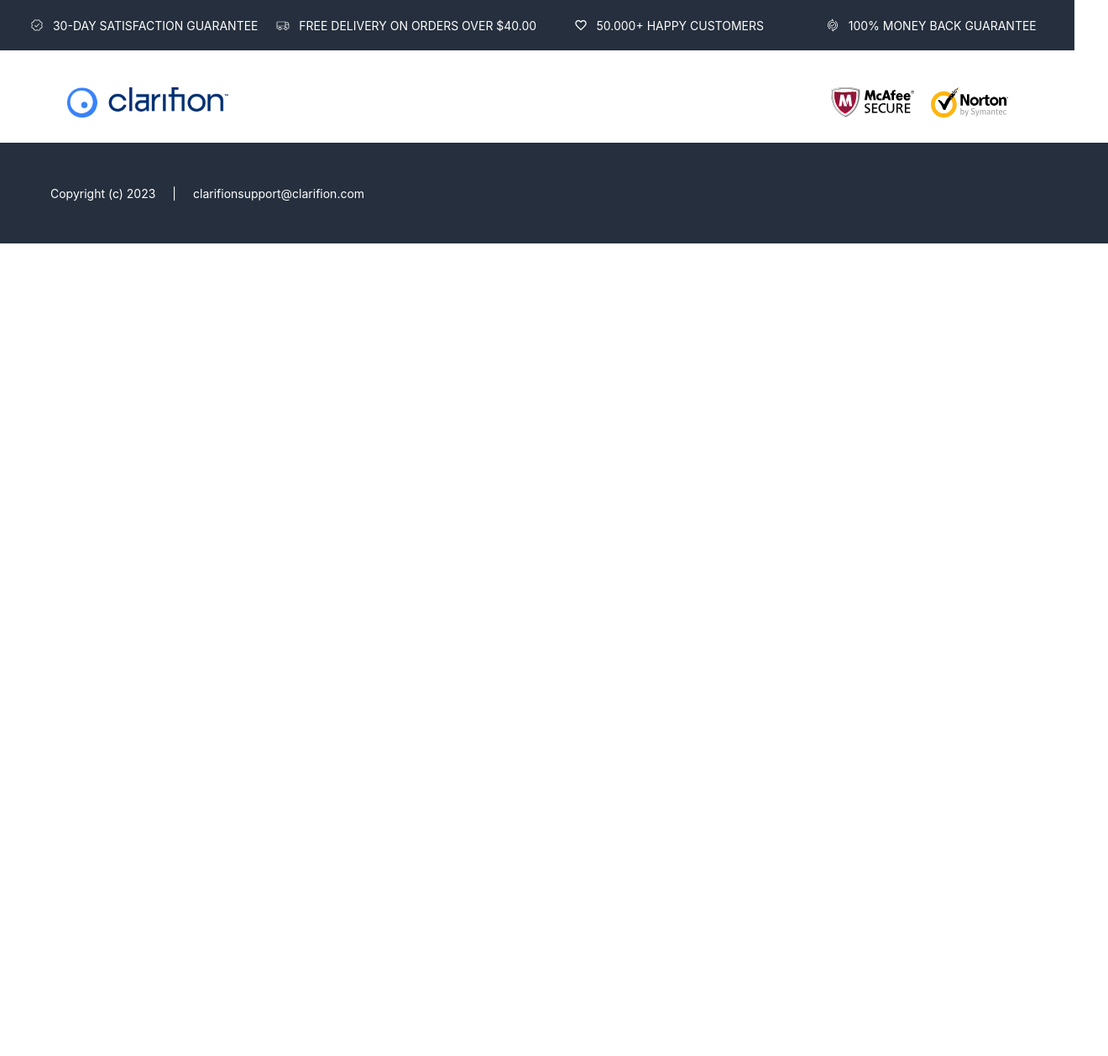
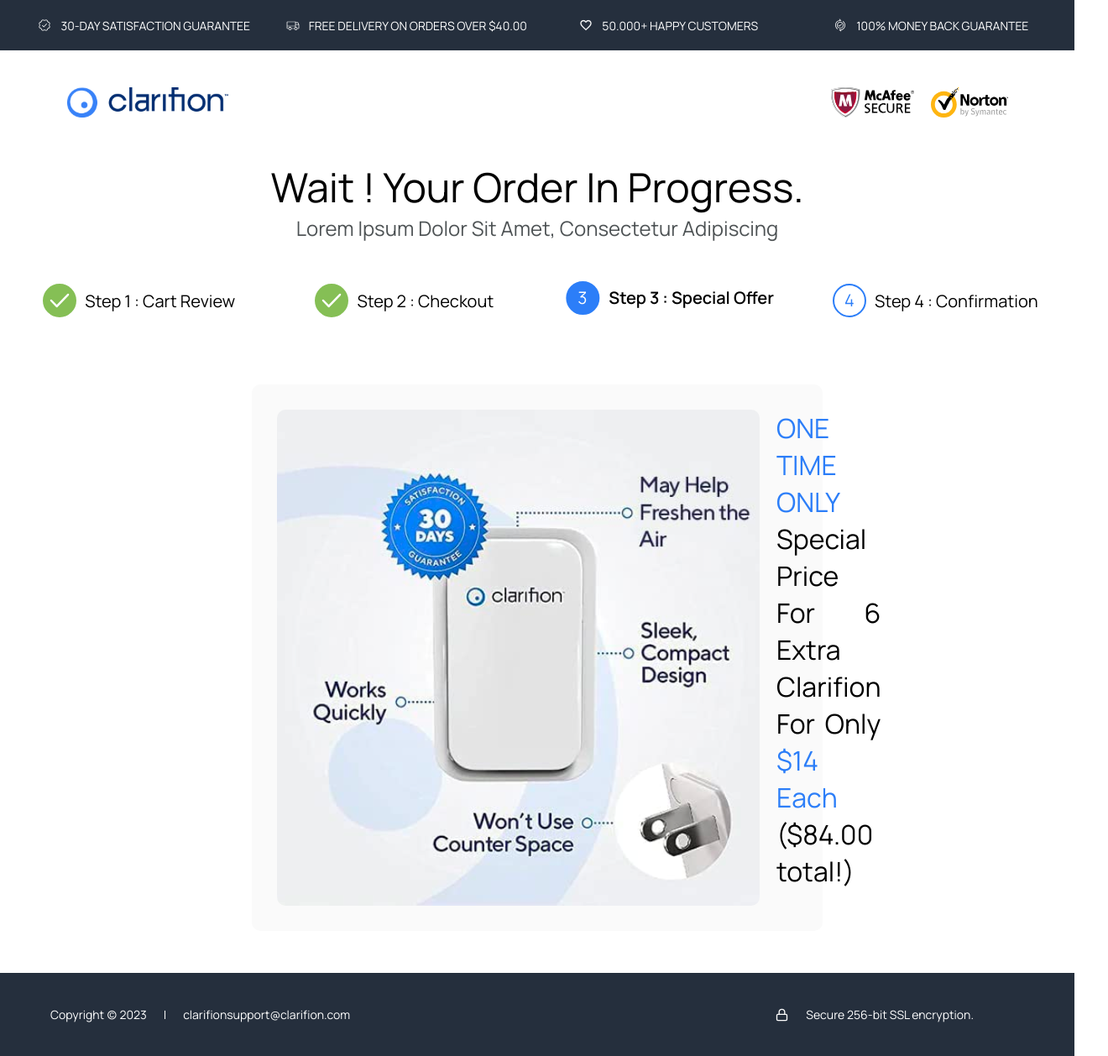
Before and after one commit to AriBarros/clarifion, a React (Create React App) app: page / in a window 1280 px wide. Shown: the whole page at 84% size, 1320 px wide, since content can reach past the window. Before the commit the page ends 800 px from the top, so only its background shows below. Built offline with nearby package versions, Linux system fonts and the light colour scheme.

Commit message:
feat: new themes, containers and texts

```diff
--- a/src/pages/Home/index.tsx
+++ b/src/pages/Home/index.tsx
@@ -1,47 +1,102 @@
-import { Footer, Header, HomeContainer, IconArea, LogoArea } from "./styles";
+import {
+  ContentArea,
+  ContentWrapper,
+  Footer,
+  Header,
+  HomeContainer,
+  IconArea,
+  LogoArea,
+  Step,
+  StepsContainer,
+  Subtitle,
+  Title,
+} from "./styles";
 import CheckmarkIcon from "../../assets/checkmark.svg";
 import TruckIcon from "../../assets/truck.svg";
 import HeartIcon from "../../assets/heart.svg";
 import ArrowSyncIcon from "../../assets/arrowsync.svg";
+import LockIcon from "../../assets/lock.svg";
+import BlueCircleIcon from "../../assets/blueCircle.svg";
+import BlueWitheCircleIcon from "../../assets/bluewhiteCircle.svg";
+import GreenCheckIcon from "../../assets/greencheck.svg";
 import ClarifonLogo from "../../assets/logo.svg";
 import NortonLogo from "../../assets/norton.svg";
 import McAfeeLogo from "../../assets/mcafee.svg";
 
+import Clarifon from "../../assets/images/clarifon.svg";
+
 export default function Home() {
+  const icons = [
+    { icon: CheckmarkIcon, text: "30-DAY SATISFACTION GUARANTEE" },
+    { icon: TruckIcon, text: "FREE DELIVERY ON ORDERS OVER $40.00" },
+    { icon: HeartIcon, text: "50.000+ HAPPY CUSTOMERS" },
+    { icon: ArrowSyncIcon, text: "100% MONEY BACK GUARANTEE" },
+  ];
+
   return (
     <HomeContainer>
       <Header>
-        <IconArea>
-          <img src={`${CheckmarkIcon}`} alt="Checkmark logo" />
-          <h2>30-DAY SATISFACTION GUARANTEE</h2>
-        </IconArea>
-        <IconArea>
-          <img src={`${TruckIcon}`} alt="Truck Button" />
-          <h2>FREE DELIVERY ON ORDERS OVER $40.00</h2>
-        </IconArea>
-        <IconArea>
-          <img src={`${HeartIcon}`} alt="Hear Button" />
-          <h2>50.000+ HAPPY CUSTOMERS</h2>
-        </IconArea>
-        <IconArea>
-          <img src={`${ArrowSyncIcon}`} alt="ArrowSync Button" />
-          <h2>100% MONEY BACK GUARANTEE</h2>
-        </IconArea>
+        {icons.map(({ icon, text }) => (
+          <IconArea key={text}>
+            <img src={icon} alt={`${text} logo`} />
+            <h2>{text}</h2>
+          </IconArea>
+        ))}
       </Header>
+      <LogoArea>
+        <img src={`${ClarifonLogo}`} alt="Clarifon logo" />
+        <div style={{ gap: 20, display: "flex" }}>
+          <img src={`${McAfeeLogo}`} alt="McAfeeLogo logo" />
 
-      <LogoArea>
-        <img src={`${ClarifonLogo}`} alt="Clarifon Button" />
-        <div style={{ gap: 20, display: "flex" }}>
-          <img src={`${McAfeeLogo}`} alt="Clarifon Button" />
-
-          <img src={`${NortonLogo}`} alt="Clarifon Button" />
+          <img src={`${NortonLogo}`} alt="Norton logo" />
         </div>
       </LogoArea>
+
+      <div style={{ margin: "20px" }}>
+        <Title>Wait ! Your Order In Progress.</Title>
+        <Subtitle>Lorem Ipsum Dolor Sit Amet, Consectetur Adipiscing</Subtitle>
+      </div>
+
+      <StepsContainer>
+        <Step>
+          <img src={`${GreenCheckIcon}`} alt="GreenCheck icon" />
+          <h2>Step 1 : Cart Review</h2>
+        </Step>
+        <Step>
+          <img src={`${GreenCheckIcon}`} alt="GreenCheck icon" />
+          <h2>Step 2 : Checkout</h2>
+        </Step>
+        <Step>
+          <img src={`${BlueCircleIcon}`} alt="BlueCircle icon" />
+          <h1>Step 3 : Special Offer</h1>
+        </Step>
+        <Step>
+          <img src={`${BlueWitheCircleIcon}`} alt="BlueWhite icon" />
+          <h2>Step 4 : Confirmation</h2>
+        </Step>
+      </StepsContainer>
+
+      <ContentArea>
+        <ContentWrapper>
+          <img src={`${Clarifon}`} alt="Clarifon image" />
+          <text>
+            <span className="highlight">ONE TIME ONLY</span> Special Price For 6
+            Extra Clarifion For Only{" "}
+            <span className="highlight">$14 Each </span>
+            ($84.00 total!)
+          </text>
+        </ContentWrapper>
+      </ContentArea>
+
       <Footer>
         <div>
-          <h2>Copyright (c) 2023</h2>
-          <h2>|</h2>
-          <h2>clarifionsupport@clarifion.com</h2>
+          <span>Copyright (c) 2023</span>
+          <span>|</span>
+          <span>clarifionsupport@clarifion.com</span>
+        </div>
+        <div>
+          <img src={`${LockIcon}`} alt="Lock icon" />
+          <span>Secure 256-bit SSL encryption.</span>
         </div>
       </Footer>
     </HomeContainer>
--- a/src/pages/Home/styles.ts
+++ b/src/pages/Home/styles.ts
@@ -28,7 +28,7 @@
   gap: 10px;
 
   h2 {
-    font-style: ${Theme.fonts.primary};
+    font-family: ${Theme.fonts.primary};
     font-size: 14px;
     font-weight: 400;
     color: ${Theme.colors.white};
@@ -45,16 +45,103 @@
   flex-direction: row;
 `;
 
+export const Title = styled.text`
+  display: flex;
+  justify-content: center;
+  box-sizing: border-box;
+  width: 100%;
+  flex-direction: row;
+  font-family: ${Theme.fonts.primary};
+  font-size: 48px;
+  font-weight: 400;
+`;
+
+export const Subtitle = styled.text`
+  display: flex;
+  justify-content: center;
+  box-sizing: border-box;
+  width: 100%;
+  flex-direction: row;
+  color: ${Theme.colors.lightGrey};
+  font-family: ${Theme.fonts.primary};
+  font-size: 24px;
+  font-weight: 400;
+`;
+
+export const StepsContainer = styled.div`
+  display: flex;
+  justify-content: space-evenly;
+  padding: 20px;
+  gap: 25px;
+  box-sizing: border-box;
+  width: 100%;
+  height: 100%;
+  flex-direction: row;
+
+  h2 {
+    font-family: ${Theme.fonts.primary};
+    font-size: 20px;
+    font-weight: 400;
+  }
+`;
+
+export const Step = styled.div`
+  display: flex;
+  justify-content: center;
+  gap: 10px;
+  width: 100%;
+  height: 100%;
+  flex-direction: row;
+
+  h1 {
+    font-family: ${Theme.fonts.primary};
+    font-size: 20px;
+    font-weight: 600;
+  }
+`;
+
+export const ContentArea = styled.div`
+  display: flex;
+  justify-content: center;
+  margin: 50px 300px 50px 300px;
+  padding: 30px;
+  border-radius: 10px;
+  box-sizing: border-box;
+  height: 100%;
+  background-color: ${Theme.colors.darkerWhite};
+`;
+
+export const ContentWrapper = styled.div`
+  display: flex;
+  gap: 20px;
+  box-sizing: border-box;
+  height: 100%;
+  width: 100%;
+  align-items: flex-start;
+
+  text {
+    font-family: ${Theme.fonts.primary};
+    font-size: 32px;
+    font-weight: 500;
+    text-align: justify;
+
+    span.highlight {
+      color: ${Theme.colors.lightBlue};
+    }
+  }
+`;
+
 export const Footer = styled.div`
   width: 100%;
   display: flex;
   flex-direction: row;
+  box-sizing: border-box;
   align-items: center;
   justify-content: space-between;
   background-color: ${Theme.colors.grey};
   padding: 20px;
-  h2 {
-    font-style: ${Theme.fonts.primary};
+  span {
+    font-family: ${Theme.fonts.primary};
     font-size: 14px;
     font-weight: 400;
     color: ${Theme.colors.white};
--- a/src/styles/theme.ts
+++ b/src/styles/theme.ts
@@ -1,7 +1,9 @@
 export const Theme = {
   colors: {
     white: "#FFFF",
+    darkerWhite: "#FAFAFA",
     grey: "#252F3D",
+    lightGrey: "#4D5254",
     lightBlue: "#2C7EF8",
     lightGreen: "#59AE43",
   },
```
